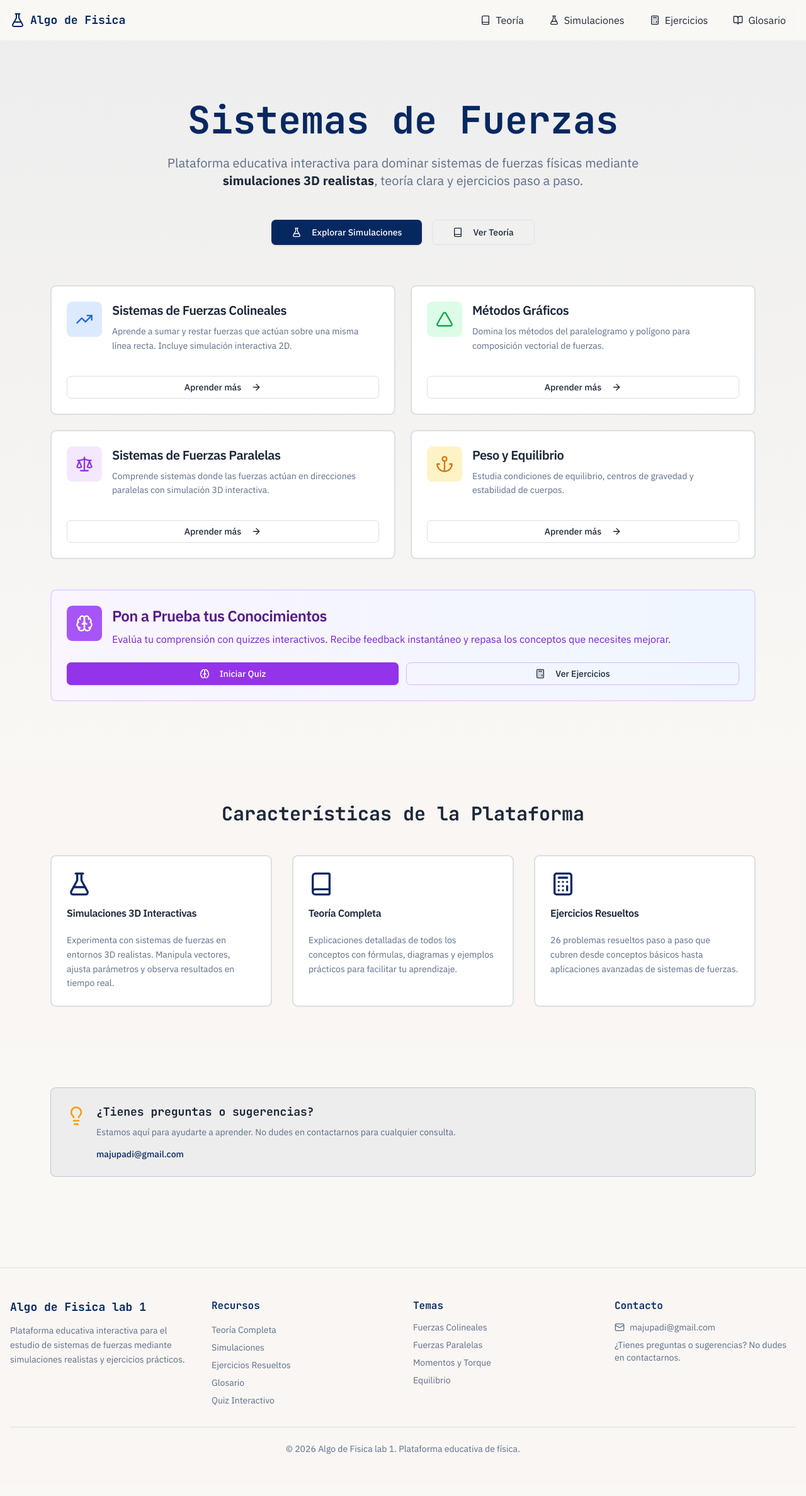
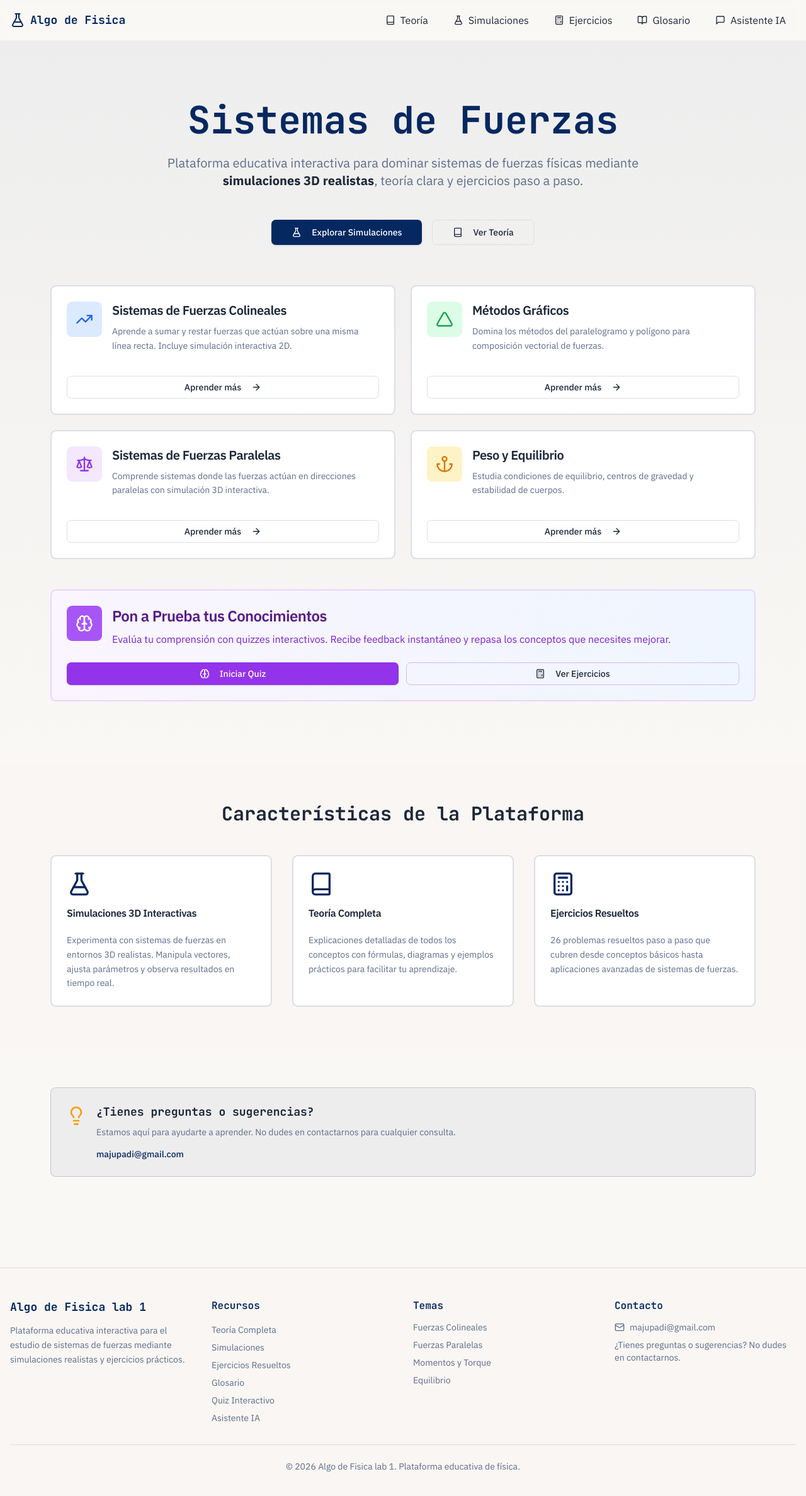
Before and after one commit to majupadi/sg-43c03eea-d287-4a2f-acf8-fc70100ae877-1778302350, a Next.js app: page / in a window 1280 px wide. Shown: the top 2376 px of the page at 63% size. Built offline with nearby package versions, Linux system fonts and the light colour scheme.

Commit message:
feat(ui): link ai assistant in navigation and footer

```diff
--- a/src/components/Footer.tsx
+++ b/src/components/Footer.tsx
@@ -41,6 +41,11 @@ export function Footer() {
               <li>
                 <Link href="/quiz" className="text-muted-foreground hover:text-foreground transition-colors">
                   Quiz Interactivo
+                </Link>
+              </li>
+              <li>
+                <Link href="/asistente" className="text-muted-foreground hover:text-foreground transition-colors">
+                  Asistente IA
                 </Link>
               </li>
             </ul>
--- a/src/components/Navigation.tsx
+++ b/src/components/Navigation.tsx
@@ -1,5 +1,5 @@
 import Link from "next/link";
-import { Book, FlaskConical, Calculator, BookOpen } from "lucide-react";
+import { Book, FlaskConical, Calculator, BookOpen, MessageSquare } from "lucide-react";
 
 export function Navigation() {
   return (
@@ -40,6 +40,13 @@ export function Navigation() {
               <BookOpen className="w-4 h-4" />
               <span className="hidden sm:inline">Glosario</span>
             </Link>
+            <Link
+              href="/asistente"
+              className="flex items-center gap-2 px-3 md:px-4 py-2 rounded-md hover:bg-accent/10 transition-colors text-sm md:text-base"
+            >
+              <MessageSquare className="w-4 h-4" />
+              <span className="hidden sm:inline">Asistente IA</span>
+            </Link>
           </div>
         </nav>
       </div>
```
